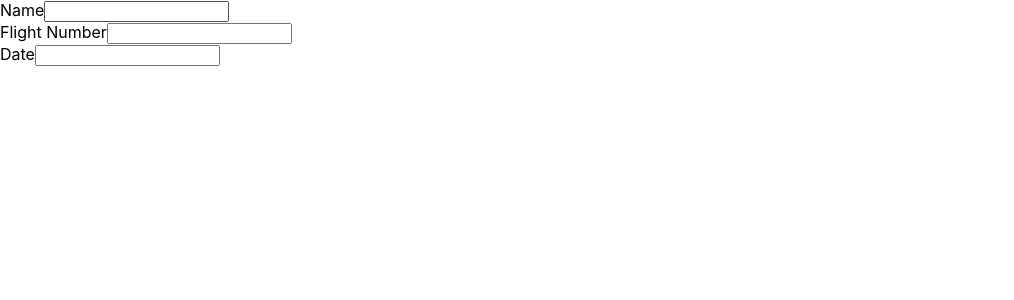
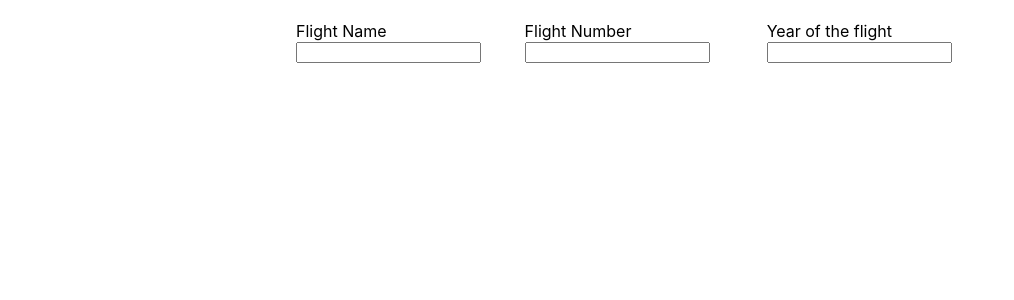
Before and after one commit to Nata13pr/spacex-launches, a React (Create React App) app: page / in a window 1280 px wide. Shown: the top 300 px of the page, without its empty margins (0-1014 px from the left). Built offline with nearby package versions, Linux system fonts and the light colour scheme; no server answers.

Commit message:
refactor:added totalPages to local State,refactor added some styling,refactored Filter component,deleted comments

```diff
--- /dev/null
+++ b/src/App.styled.tsx
@@ -0,0 +1,31 @@
+import styled from "@emotion/styled";
+
+export const ContainerDiv = styled.div`
+  margin: 0 auto;
+  padding-left: 20px;
+  padding-right: 20px;
+
+  @media screen and (max-width: 767px) {
+    max-width: 360px;
+    margin-left: auto;
+    margin-right: auto;
+  }
+
+  @media screen and (min-width: 768px) {
+    max-width: 768px;
+    padding-left: 20px;
+    padding-right: 20px;
+    margin-left: auto;
+    margin-right: auto;
+  }
+
+  @media screen and (min-width: 1320px) {
+    max-width: 1320px;
+    padding-left: 20px;
+    padding-right: 20px;
+    padding-right: 15px;
+    padding-left: 15px;
+    margin-left: auto;
+    margin-right: auto;
+  }
+`;
--- a/src/App.tsx
+++ b/src/App.tsx
@@ -1,52 +1,59 @@
-import { useEffect, useState } from "react";
+import React, { useEffect, useState } from "react";
+import { useDispatch } from "react-redux";
 import { useGetLaunchesByNameQuery } from "./api/launches.api";
-import { useDispatch, useSelector } from "react-redux";
-import { addLaunches, setTotalPage } from "./store/launches/launchesSlice";
-import { RootState } from "./store";
+import { addLaunches } from "./store/launches/launchesSlice";
 import LaunchesView from "./components/LaunchesView";
+import { ContainerDiv } from "./App.styled";
 
 function App() {
-  const totalPages = useSelector(
-    (state: RootState) => state.launches.totalPages
-  );
   const [page, setPage] = useState(1);
-  const { data, isLoading } = useGetLaunchesByNameQuery(page);
+  const [totalPages, setTotalPages] = useState(1);
+  const [scrollTop, setScrollTop] = useState(0);
+  const { data, isLoading, isFetching } = useGetLaunchesByNameQuery(page);
   const dispatch = useDispatch();
 
   useEffect(() => {
-    if (data) {
+    if (data && !isFetching) {
       dispatch(addLaunches(data.docs));
-      dispatch(setTotalPage(data.totalPages));
+      setTotalPages(data.totalPages);
       setPage(data.page);
     }
-  }, [data, dispatch]);
-
-  const scrollHandler = (e: any) => {
-    if (
-      e.target.documentElement.scrollHeight -
-        (e.target.documentElement.scrollTop + window.innerHeight) <
-      100
-    ) {
-      const nextPage = page + 1;
-      if (nextPage > totalPages) {
-        return;
-      }
-      setPage(nextPage);
-    }
-  };
+  }, [isFetching]);
 
   useEffect(() => {
-    document.addEventListener("scroll", scrollHandler);
-    return function () {
-      document.addEventListener("scroll", scrollHandler);
+    const onScroll = (e: any) => {
+      console.log(e.target.documentElement.scrollTop);
+
+      setScrollTop(e.target.documentElement.scrollTop);
     };
-  }, [scrollHandler]);
+    window.addEventListener("scroll", onScroll);
+
+    return () => window.removeEventListener("scroll", onScroll);
+  }, [scrollTop]);
+
+  useEffect(() => {
+    const windowHeight = Math.max(
+      document.body.scrollHeight,
+      document.body.offsetHeight,
+      document.documentElement.scrollHeight,
+      document.documentElement.offsetHeight
+    );
+    if (
+      scrollTop !== 0 &&
+      scrollTop + window.innerHeight > windowHeight - window.innerHeight &&
+      !isLoading &&
+      page < totalPages
+    ) {
+      setPage(page + 1);
+      setScrollTop(0);
+    }
+  }, [scrollTop]);
 
   return (
-    <div>
+    <ContainerDiv>
       {isLoading && <p>Loading...</p>}
       <LaunchesView />
-    </div>
+    </ContainerDiv>
   );
 }
 
--- a/src/api/launches.api.ts
+++ b/src/api/launches.api.ts
@@ -1,8 +1,7 @@
-import { ServerResponse, IUser } from "../models/models";
 import { createApi } from "@reduxjs/toolkit/query/react";
 import type { BaseQueryFn } from "@reduxjs/toolkit/query";
-import axios from "axios";
-import type { AxiosRequestConfig, AxiosError } from "axios";
+import axios, { AxiosRequestConfig, AxiosError } from "axios";
+import { ServerResponse, IUser } from "../models/models";
 
 const axiosBaseQuery =
   (
--- a/src/components/Filter/Filter.tsx
+++ b/src/components/Filter/Filter.tsx
@@ -1,3 +1,5 @@
+import React from "react";
+
 interface Props {
   value: string;
   onFilterChange: (event: React.ChangeEvent<HTMLInputElement>) => void;
--- /dev/null
+++ b/src/components/LaunchesList/LaunchesList.styled.tsx
@@ -0,0 +1,39 @@
+import styled from "@emotion/styled";
+
+export const LaunchLi = styled.li`
+  box-sizing: border-box;
+  display: block;
+  position: relative;
+  list-style: none;
+  background-color: grey;
+  width: 300px;
+
+  float: left;
+
+  border-radius: 15px;
+  margin: 15px;
+  padding: 15px;
+  &:hover {
+    cursor: pointer;
+  }
+`;
+
+export const SmallPatchImg = styled.img`
+  display: block;
+  margin: auto;
+  width: 250px;
+`;
+
+export const NameP = styled.p`
+  text-align: center;
+  font-size: 25px;
+  font-weight: bold;
+`;
+
+export const NoAvailableImg = styled.img`
+  background-color: grey;
+  display: block;
+  margin: auto;
+  width: 250px;
+  heighr: 250px;
+`;
--- /dev/null
+++ b/src/components/LaunchesView/LaunchesView.styled.tsx
@@ -0,0 +1,64 @@
+import styled from "@emotion/styled";
+
+export const ListWrapper = styled.ul`
+  // display: grid;
+  // grid-template-columns: 1fr 1fr 1fr 1fr;
+
+  // margin: 0 auto;
+  // padding-left: 20px;
+  // padding-right: 20px;
+
+  @media screen and (max-width: 767px) {
+    max-width: 360px;
+    margin-left: auto;
+    margin-right: auto;
+    display: grid;
+    grid-template-columns: 1fr;
+  }
+
+  @media screen and (min-width: 768px) {
+    max-width: 768px;
+    padding-left: 20px;
+    padding-right: 20px;
+    margin-left: auto;
+    margin-right: auto;
+    display: grid;
+    grid-template-columns: 1fr 1fr;
+  }
+
+  @media screen and (min-width: 1320px) {
+    max-width: 1320px;
+    padding-left: 20px;
+    padding-right: 20px;
+    padding-right: 15px;
+    padding-left: 15px;
+    margin-left: auto;
+    margin-right: auto;
+    display: grid;
+    grid-template-columns: 1fr 1fr 1fr 1fr;
+  }
+`;
+
+export const FilterWrapper = styled.div`
+  display:block;
+
+  align-items: center;
+  padding-top: 20px;
+  margin-bottom: 25px;
+  padding-left:20px;
+  margin-left:20px;
+
+  @media screen and (min-width: 768px) {
+    display: flex;
+    justify-content: space-between;
+    padding-top: 21px;
+    margin-bottom: 39px;
+    padding-bottom:30px;
+  }
+
+  @media screen and (min-width: 1320px) {
+    padding-top: 10px;
+    margin-bottom: 39px;
+  }
+}
+`;
--- a/src/components/LaunchesView/LaunchesView.tsx
+++ b/src/components/LaunchesView/LaunchesView.tsx
@@ -1,32 +1,16 @@
 import { useState } from "react";
 import { useSelector } from "react-redux";
-import { IUser } from "../../models/models";
 import { RootState } from "../../store";
 import Filter from "../Filter";
-import Modal from "../Modal/Modal";
-import styled from "@emotion/styled";
 import LaunchList from "../LaunchesList";
-
-const ListWrapper = styled.ul`
-  display: grid;
-  grid-template-columns: 1fr 1fr 1fr 1fr;
-`;
+import { IFilter, IUser } from "../../models/models";
+import { FilterWrapper, ListWrapper } from "./LaunchesView.styled";
 
 export default function LaunchesView() {
-  // const [showModal, setShowModal] = useState(false);
-  // const [details, setDetails] = useState({});
   const [name, setName] = useState("");
   const [flightNumber, setFlightNumber] = useState("");
   const [date, setDate] = useState("");
   const launches = useSelector((state: RootState) => state.launches.launches);
-
-  // const toggleModal = () => {
-  //   setShowModal((prevState) => !prevState);
-  // };
-
-  // const addDetails = (item: string) => {
-  //   setDetails(item);
-  // };
 
   const handleFilterChange = (event: React.ChangeEvent<HTMLInputElement>) => {
     const { name, value } = event.target;
@@ -79,36 +63,29 @@ export default function LaunchesView() {
     filterByFlightNumber(launchesFilterByName);
   const launchesFilterByDate = filterByDate(launchesFilterByFlightNumber);
 
+  const filtersInfo: IFilter[] = [
+    { name: "name", value: name, title: "Flight Name" },
+    { name: "flightNumber", value: flightNumber, title: "Flight Number" },
+    { name: "date", value: date, title: "Year of the flight" },
+  ];
+
   return (
     <div>
-      <Filter
-        name="name"
-        value={name}
-        title="Name"
-        onFilterChange={handleFilterChange}
-      />
-      <Filter
-        name="flightNumber"
-        value={flightNumber}
-        title="Flight Number"
-        onFilterChange={handleFilterChange}
-      />
-      <Filter
-        name="date"
-        value={date}
-        title="Date"
-        onFilterChange={handleFilterChange}
-      />
-
-      {/* {showModal && (
-        <Modal onClose={toggleModal}>{details || "No details available"}</Modal>
-      )} */}
+      <FilterWrapper>
+        {filtersInfo.map((item) => {
+          return (
+            <Filter
+              key={item.name}
+              name={item.name}
+              value={item.value}
+              title={item.title}
+              onFilterChange={handleFilterChange}
+            />
+          );
+        })}
+      </FilterWrapper>
       <ListWrapper>
-        <LaunchList
-          // addDetails={addDetails}
-          // toggleModal={toggleModal}
-          launches={launchesFilterByDate}
-        />
+        <LaunchList launches={launchesFilterByDate} />
       </ListWrapper>
     </div>
   );
--- /dev/null
+++ b/src/components/Modal/Modal.styled.tsx
@@ -0,0 +1,27 @@
+import styled from "@emotion/styled";
+
+export const ModalBackdrop = styled.div`
+  position: fixed;
+  top: 0;
+  left: 0;
+  width: 100vw;
+  height: 100vh;
+  background-color: rgba(0, 0, 0, 0.5);
+  z-index: 800;
+`;
+
+export const ModalContent = styled.div`
+  position: absolute;
+  top: 50%;
+  left: 50%;
+  transform: translate(-50%, -50%);
+  min-width: 300px;
+  max-width: 600px;
+  width: 100%;
+  padding: 12px;
+  background-color: #fff;
+  border-radius: 3px;
+  box-shadow: 0px 2px 1px -1px rgba(0, 0, 0, 0.2),
+    0px 1px 1px 0px rgba(0, 0, 0, 0.14), 0px 1px 3px 0px rgba(0, 0, 0, 0.12);
+  z-index: 999;
+`;
--- a/src/models/models.ts
+++ b/src/models/models.ts
@@ -99,3 +99,9 @@ export interface Fairing {
   recovered?: boolean;
   ships: any[];
 }
+
+export interface IFilter {
+  name: string;
+  title: string;
+  value: string;
+}
--- a/src/store/launches/launchesSlice.tsx
+++ b/src/store/launches/launchesSlice.tsx
@@ -1,6 +1,6 @@
 import { createSlice } from "@reduxjs/toolkit";
+import type { PayloadAction } from "@reduxjs/toolkit";
 import { IUser } from "../../models/models";
-import type { PayloadAction } from "@reduxjs/toolkit";
 
 interface Props {
   launches: IUser[];
@@ -19,13 +19,9 @@ export const launchesSlice = createSlice({
     addLaunches: (state, action: PayloadAction<IUser[]>) => {
       state.launches = [...state.launches, ...action.payload];
     },
-    setTotalPage: (state, action: PayloadAction<number>) => {
-      state.totalPages = action.payload;
-    },
   },
 });
 
-// Action creators are generated for each case reducer function
-export const { addLaunches, setTotalPage } = launchesSlice.actions;
+export const { addLaunches } = launchesSlice.actions;
 
 export default launchesSlice.reducer;
```
Also changed, not shown: src/components/LaunchesList/LaunchesList.tsx (+26 -49 lines), src/components/Modal/Modal.tsx (+15 -31 lines), src/components/launch.png (added), src/components/noAvailableImage.png (deleted).
